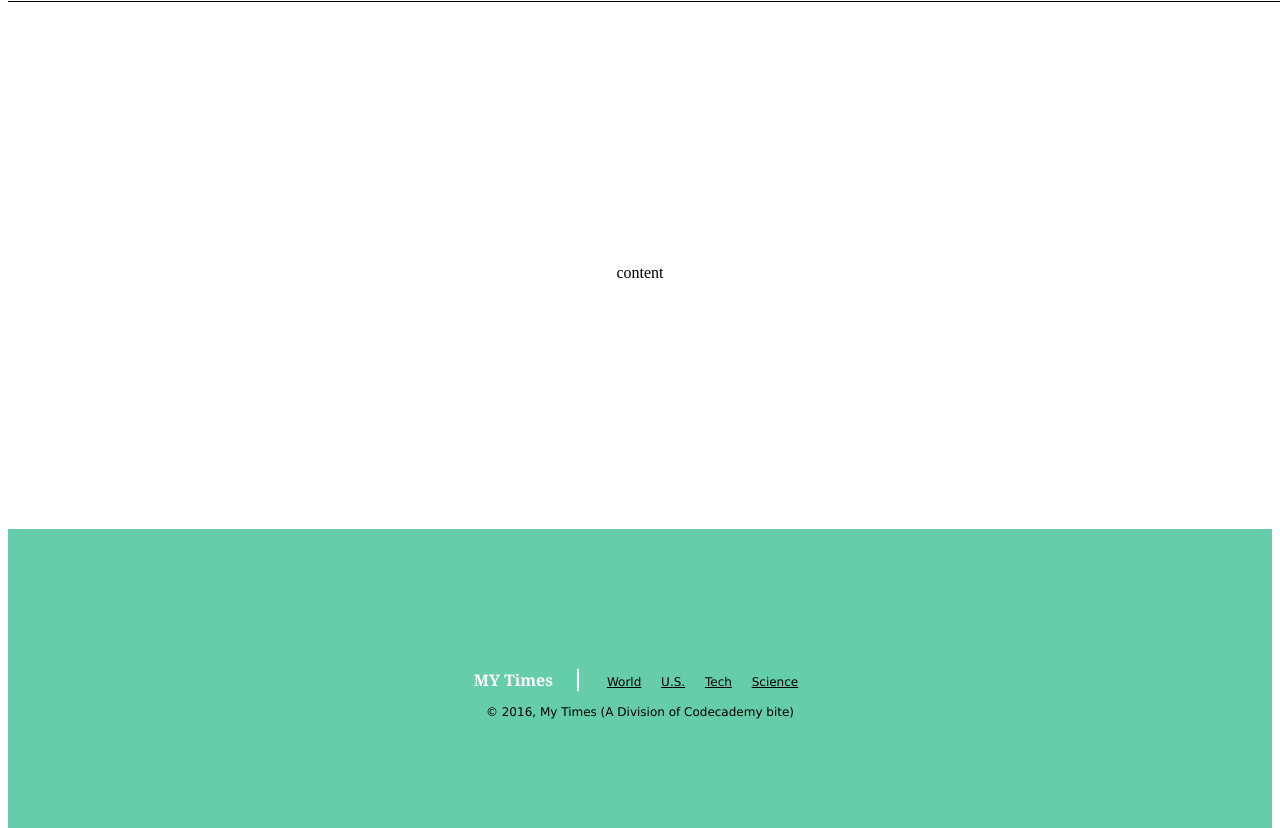
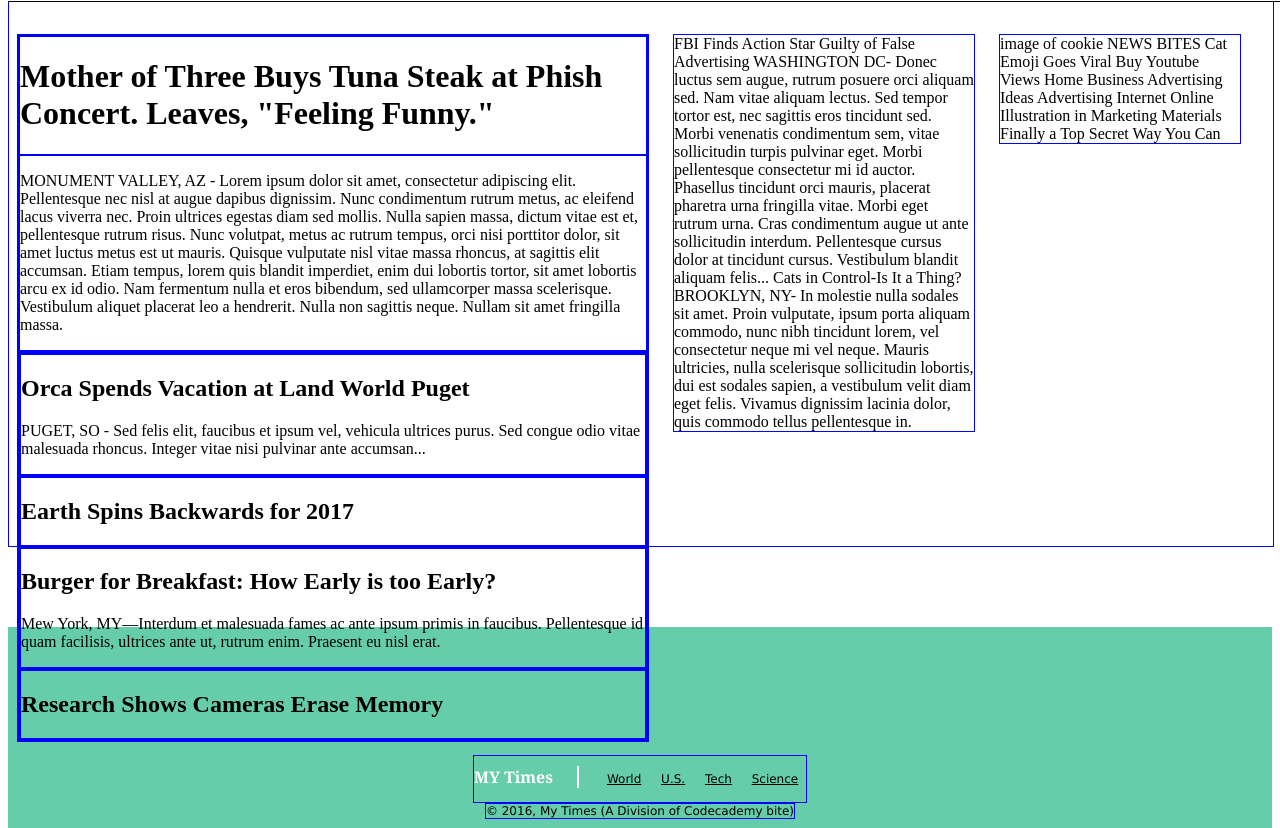
Before and after one commit to heisrmann/my-times-news-site, a plain HTML site: page index.html in a window 1280 px wide. Shown: the part 87-915 px from the top of the page. Drawn offline with Linux system fonts and the light colour scheme.

Commit message:
text content column layout

```diff
--- a/index.html
+++ b/index.html
@@ -23,7 +23,97 @@
     </nav>
   </header>
 
-  <div id="content">content</div>
+  <div id="content">
+
+    <div class="column large">
+
+      <div class="lead-story">
+        <div class="image-content">
+          <h1>Mother of Three Buys Tuna Steak at Phish Concert. Leaves, "Feeling Funny."</h1>
+        </div>
+        <div class="text-content">
+          <p class="summary">
+            MONUMENT VALLEY, AZ - Lorem ipsum dolor sit amet, consectetur adipiscing elit.
+            Pellentesque nec nisl at augue dapibus dignissim. Nunc condimentum rutrum metus, ac eleifend lacus viverra nec. Proin ultrices egestas diam sed mollis. Nulla sapien massa, dictum vitae est et, pellentesque rutrum risus. Nunc volutpat, metus ac rutrum tempus, orci nisi porttitor dolor, sit amet luctus metus est ut mauris. Quisque vulputate nisl vitae massa rhoncus, at sagittis elit accumsan. Etiam tempus, lorem quis blandit imperdiet, enim dui lobortis tortor, sit amet lobortis arcu ex id odio. Nam fermentum nulla et eros bibendum, sed ullamcorper massa scelerisque. Vestibulum aliquet placerat leo a hendrerit. Nulla non sagittis neque. Nullam sit amet fringilla massa.
+          </p>
+        </div>
+      </div>
+
+      <div class="story-list">
+
+        <div class="story">
+          <div class="text-content">
+            <h2>Orca Spends Vacation at Land World Puget</h2>
+            <p class="summary">
+              PUGET, SO - Sed felis elit, faucibus et ipsum vel, vehicula ultrices purus.
+              Sed congue odio vitae malesuada rhoncus.
+              Integer vitae nisi pulvinar ante accumsan...
+            </p>
+          </div>
+        </div>
+
+        <div class="story">
+          <div class="image-content">
+            <h2>Earth Spins Backwards for 2017</h2>
+          </div>
+        </div>
+
+        <div class="story">
+          <div class="text-content">
+            <h2>Burger for Breakfast: How Early is too Early?</h2>
+            <p class="summary">
+              Mew York, MY—Interdum et malesuada fames ac ante ipsum primis in faucibus.
+              Pellentesque id quam facilisis, ultrices ante ut, rutrum enim.
+              Praesent eu nisl erat.
+            </p>
+          </div>
+        </div>
+
+        <div class="story">
+          <div class="image-content">
+            <h2>Research Shows Cameras Erase Memory</h2>
+          </div>
+        </div>
+      <!-- end story list -->
+      </div>
+    <!-- end column large -->
+    </div>
+    <div class="column medium">
+
+      FBI Finds Action Star Guilty of False Advertising
+
+      WASHINGTON DC- Donec luctus sem augue, rutrum posuere orci aliquam sed.
+      Nam vitae aliquam lectus.
+      Sed tempor tortor est, nec sagittis eros tincidunt sed.
+      Morbi venenatis condimentum sem, vitae sollicitudin turpis pulvinar eget.
+      Morbi pellentesque consectetur mi id auctor.
+      Phasellus tincidunt orci mauris, placerat pharetra urna fringilla vitae.
+      Morbi eget rutrum urna.
+      Cras condimentum augue ut ante sollicitudin interdum.
+      Pellentesque cursus dolor at tincidunt cursus.
+      Vestibulum blandit aliquam felis...
+
+      Cats in Control-Is It a Thing?
+      BROOKLYN, NY- In molestie nulla sodales sit amet.
+      Proin vulputate, ipsum porta aliquam commodo, nunc nibh tincidunt lorem, vel consectetur neque mi vel neque.
+      Mauris ultricies, nulla scelerisque sollicitudin lobortis, dui est sodales sapien, a vestibulum velit diam eget felis.
+      Vivamus dignissim lacinia dolor, quis commodo tellus pellentesque in.
+
+    </div>
+    <div class="column small">
+      image of cookie
+
+      NEWS BITES
+
+Cat Emoji Goes Viral
+Buy Youtube Views
+Home Business Advertising Ideas
+Advertising Internet Online
+Illustration in Marketing Materials
+Finally a Top Secret Way You Can
+
+    </div>
+  </div>
 
   <footer>
     <div id="footer-identity">
--- a/resources/css/style.css
+++ b/resources/css/style.css
@@ -43,13 +43,35 @@ nav a {
 }
 
 /* content items */
+div {
+  border: 1px solid blue;
+}
 #content {
   display: flex;
-  align-items: center;
+  align-items: flex-start;
   justify-content: center;
-  padding-top: 96px;
+  padding-top: 112px;
+  margin: 0 auto 80px auto;
   width: 100%;
   height: 512px;
+}
+
+.column {
+  display: flex;
+  flex-direction: column;
+  margin-right: 24px;
+}
+
+.column.large {
+  width: 630px;
+}
+
+.column.medium {
+  width: 300px;
+}
+
+.column.small {
+  width: 240px;
 }
 
 /* footer items */
```
